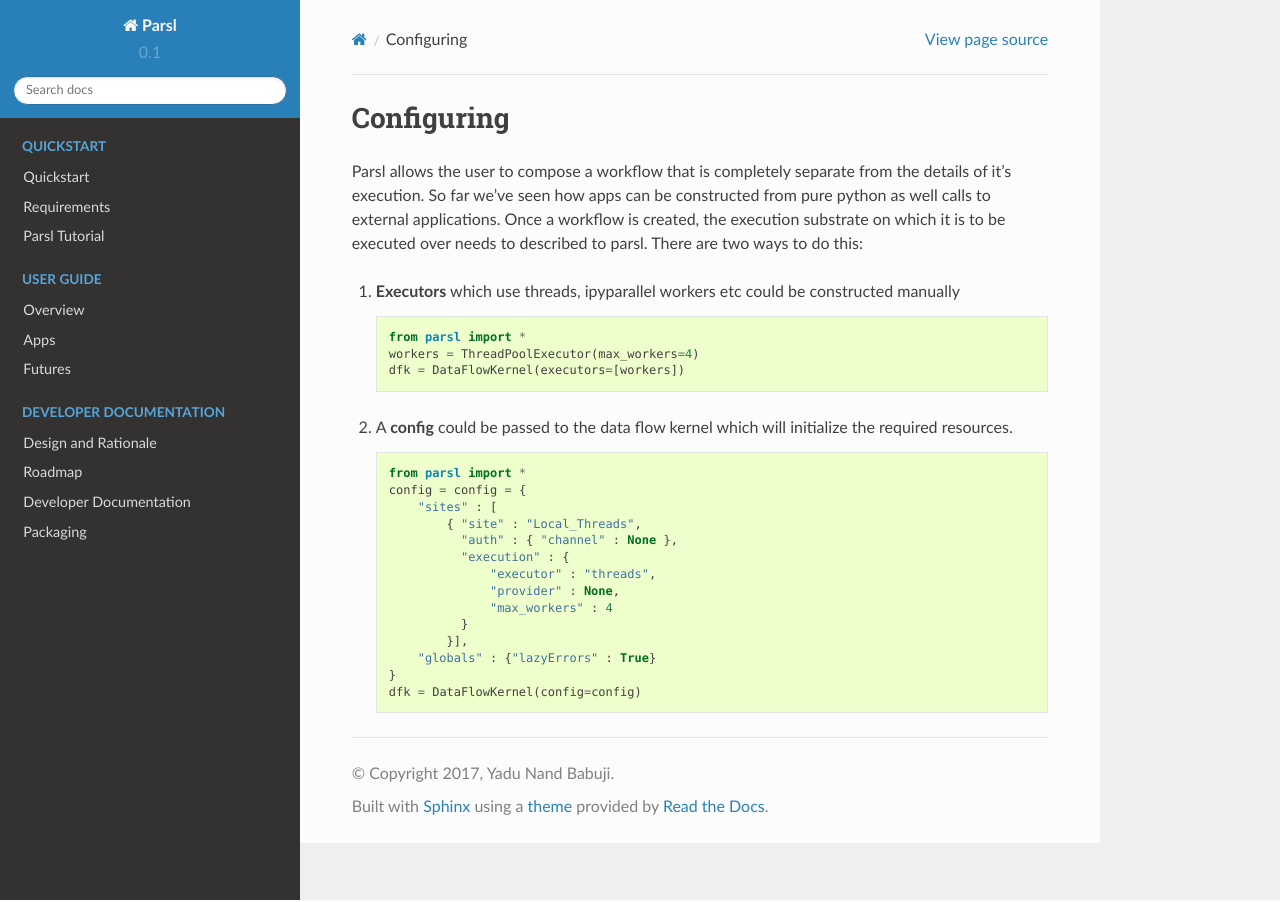
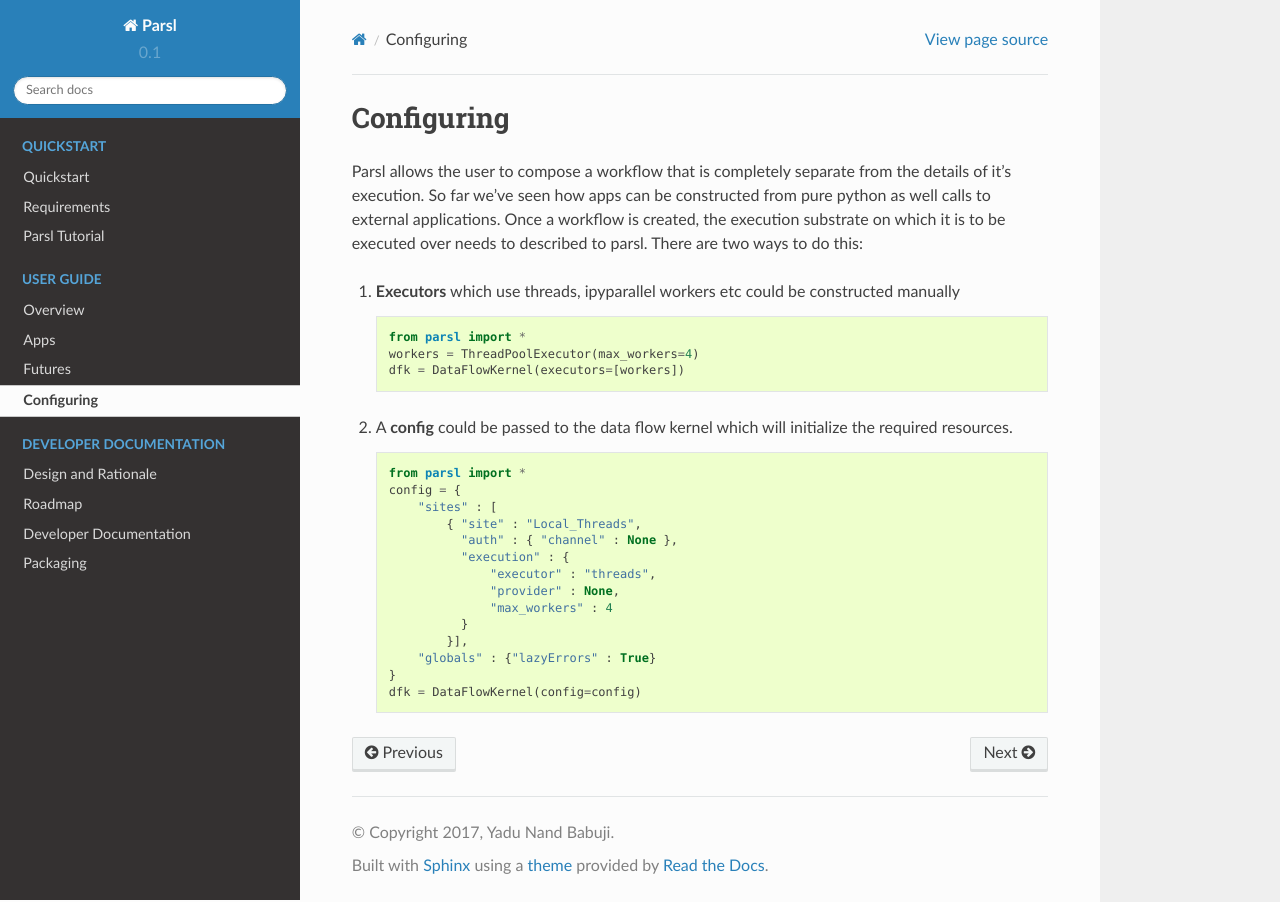
Before and after one commit to Parsl/parsl, a Sphinx documentation site: the page built from docs/userguide/configuring.rst, in a window 1280 px wide. Built offline with Sphinx 7.4.7 and the Read the Docs theme 2.0.0, drawn with Linux system fonts in a browser that asks for light colours.

Commit message:
Adding configuration info

```diff
--- a/docs/index.rst
+++ b/docs/index.rst
@@ -8,7 +8,6 @@ Parsl - Parallel Scripting Library
 
 Parsl is a Python-based parallel scripting library that supports development and execution of asynchronous and parallel data-oriented workflows (dataflows) that glue together existing executables (called Apps) and functions. Building upon the Swift parallel scripting language, Parsl brings implicit parallel execution support to standard Python scripts. Rather than explicitly defining a graph and/or modifying data structures, instead developers simply annotate selected existing Python functions and Apps. Parsl constructs a dynamic, parallel execution graph derived from the implicit linkage between Apps based on shared input/output data objects. Parsl is resource-independent, that is, the same Parsl script can be executed on arbitrary computational resources from multicore processors through to clusters, clouds, and supercomputers.
 
-Contents:
 
 .. toctree::
    :maxdepth: 3
@@ -24,6 +23,7 @@ Contents:
    userguide/overview
    userguide/apps
    userguide/futures
+   userguide/configuring
 
 .. _dev_docs:
 .. toctree::
--- a/docs/userguide/configuring.rst
+++ b/docs/userguide/configuring.rst
@@ -20,7 +20,7 @@ described to parsl. There are two ways to do this:
    .. code-block:: python
 
       from parsl import *
-      config = config = {
+      config = {
           "sites" : [
               { "site" : "Local_Threads",
                 "auth" : { "channel" : None },
```
